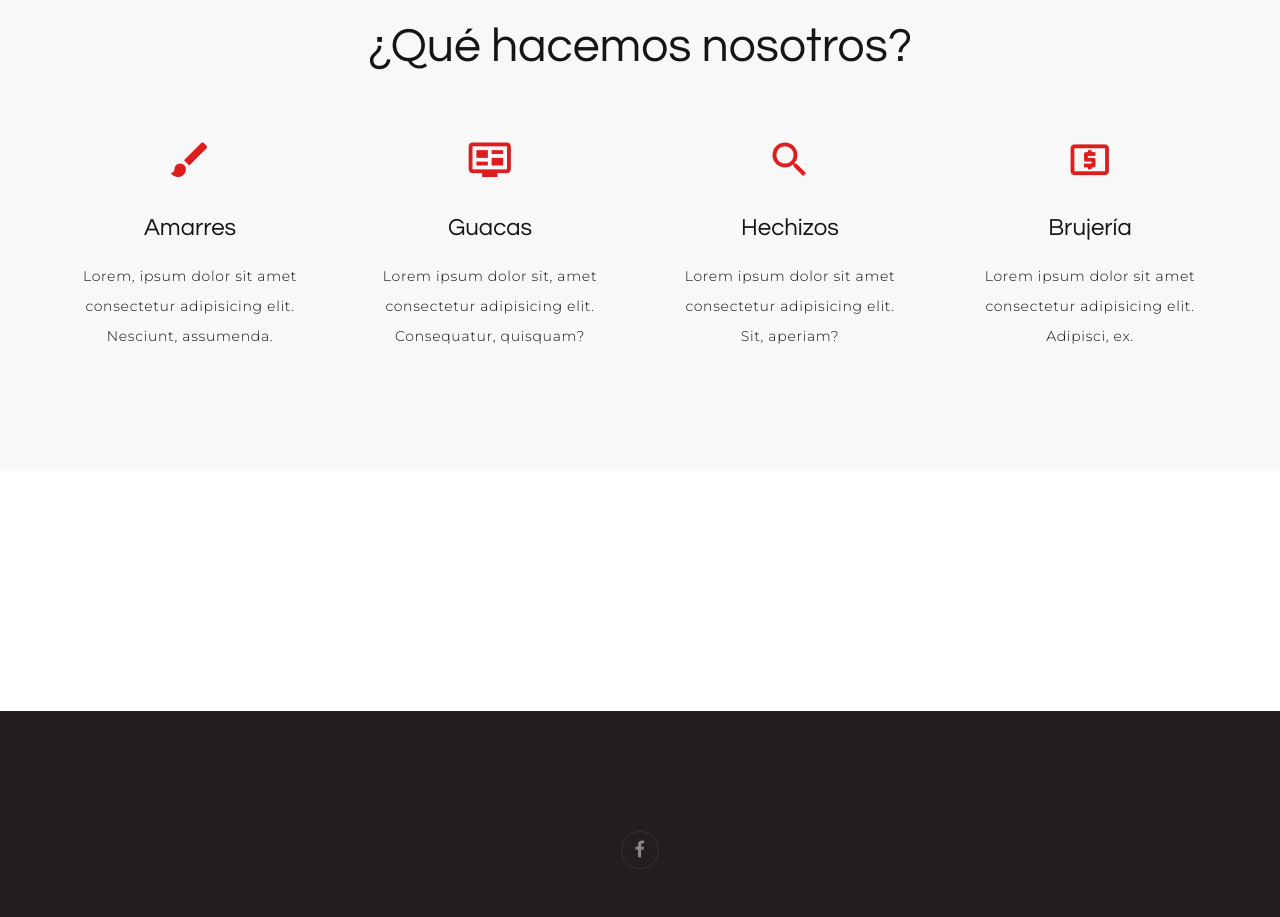
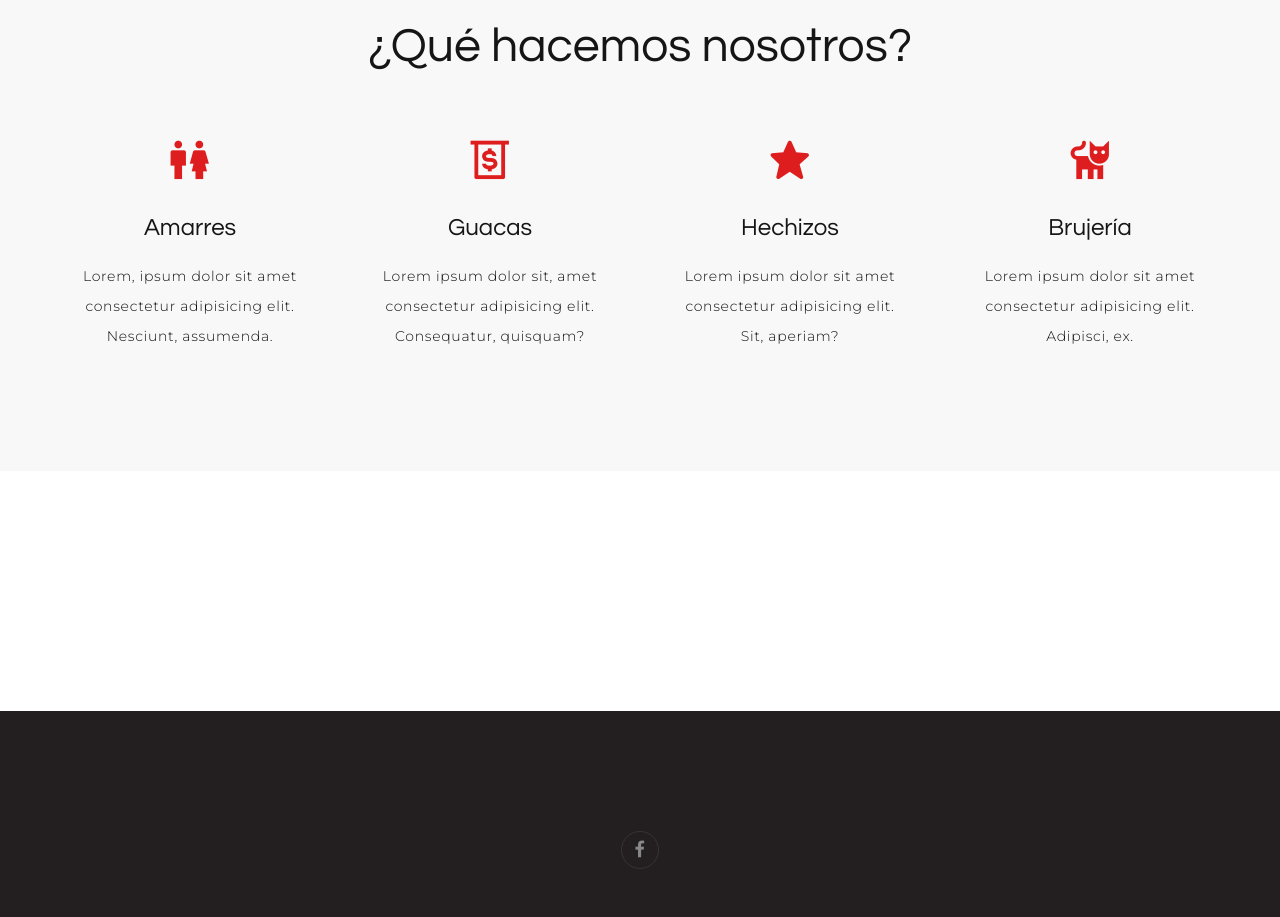
Before and after one commit to kevinrivera20/Pagina-S, a plain HTML site: page about.html in a window 1280 px wide. Shown: the part 1101-2018 px from the top of the page. Drawn offline with nearby package versions, Linux system fonts and the light colour scheme.

Commit message:
Algunos cambios

```diff
--- a/about.html
+++ b/about.html
@@ -1,6 +1,7 @@
 <!DOCTYPE html>
 <html class="wide wow-animation" lang="en">
   <head>
+    <link href='https://unpkg.com/boxicons@2.1.2/css/boxicons.min.css' rel='stylesheet'>
     <title>Brujería | Sobre nosotros</title>
     <meta charset="utf-8">
     <meta name="viewport" content="width=device-width, height=device-height, initial-scale=1.0">
@@ -101,28 +102,28 @@
           <div class="row row-xl row-30">
             <div class="col-sm-6 col-lg-3 wow blurIn" data-wow-delay=".2s">
               <article class="box-icon-modern">
-                <div class="box-icon-modern-icon mdi mdi-brush"></div>
+                <i class='bx bx-male-female box-icon-modern-icon mdi'></i>
                 <h4 class="box-icon-modern-title"><a href="#">Amarres</a></h4>
                 <p class="box-icon-modern-text">Lorem, ipsum dolor sit amet consectetur adipisicing elit. Nesciunt, assumenda.</p>
               </article>
             </div>
             <div class="col-sm-6 col-lg-3 wow blurIn">
               <article class="box-icon-modern">
-                <div class="box-icon-modern-icon mdi mdi-television-guide"></div>
+                <i class='bx bx-money-withdraw box-icon-modern-icon mdi'></i>
                 <h4 class="box-icon-modern-title"><a href="#">Guacas</a></h4>
                 <p class="box-icon-modern-text">Lorem ipsum dolor sit, amet consectetur adipisicing elit. Consequatur, quisquam?</p>
               </article>
             </div>
             <div class="col-sm-6 col-lg-3 wow blurIn" data-wow-delay=".1s">
               <article class="box-icon-modern">
-                <div class="box-icon-modern-icon mdi mdi-magnify"></div>
+                <i class='bx bxs-star box-icon-modern-icon mdi'></i>
                 <h4 class="box-icon-modern-title"><a href="#">Hechizos</a></h4>
                 <p class="box-icon-modern-text">Lorem ipsum dolor sit amet consectetur adipisicing elit. Sit, aperiam?</p>
               </article>
             </div>
             <div class="col-sm-6 col-lg-3 wow blurIn" data-wow-delay=".3s">
               <article class="box-icon-modern">
-                <div class="box-icon-modern-icon mdi mdi-cash-usd"></div>
+                <i class='bx bxs-cat box-icon-modern-icon mdi'></i>
                 <h4 class="box-icon-modern-title"><a href="#">Brujería</a></h4>
                 <p class="box-icon-modern-text">Lorem ipsum dolor sit amet consectetur adipisicing elit. Adipisci, ex.</p>
               </article>
```
Also changed, not shown: contacts.html (+0 -9 lines), index.html (+1 -1 lines).
